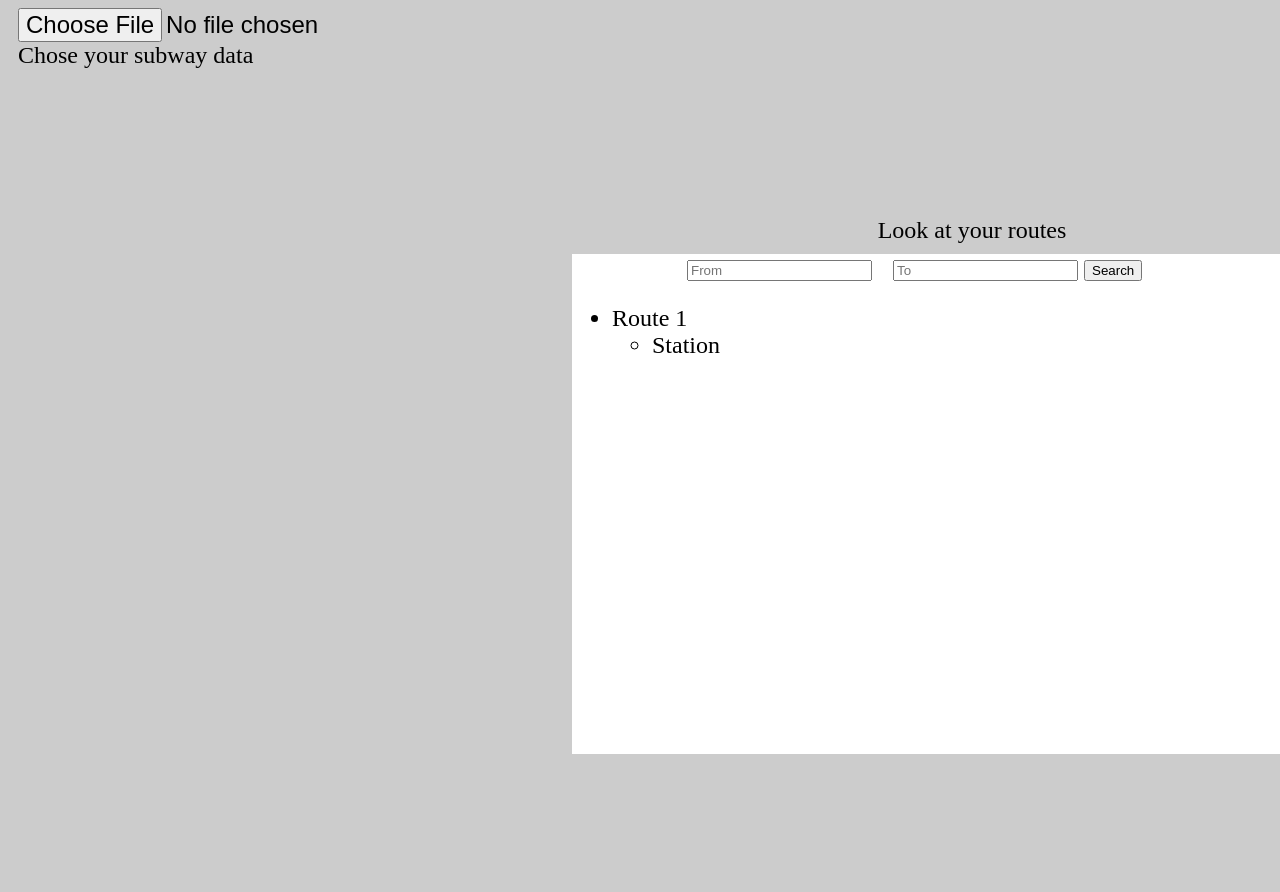
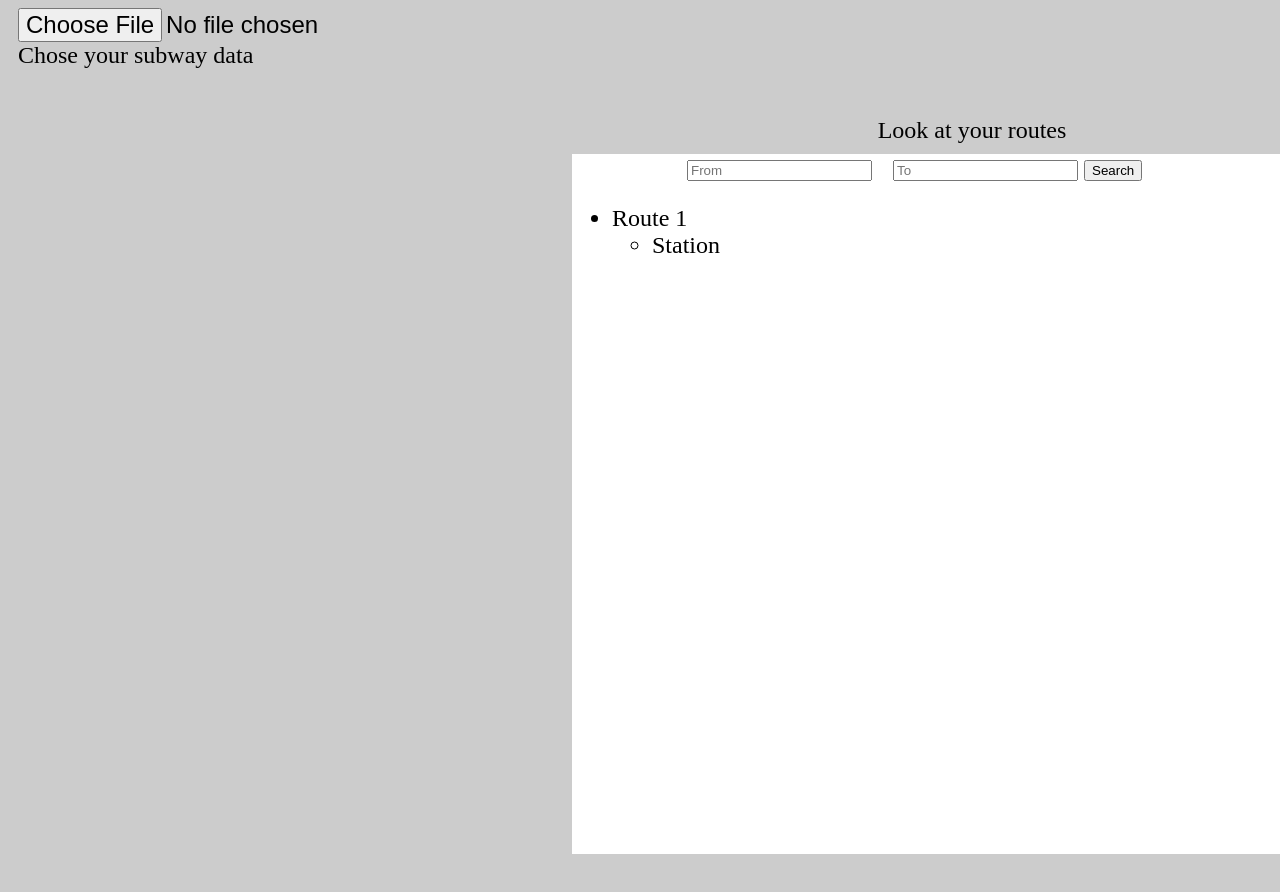
Before and after one commit to kamatozzzik/Subway, a website built with webpack: page index.html in a window 1280 px wide. Shown: the top 892 px of the page. Built offline with nearby package versions, Linux system fonts and the light colour scheme.

Commit message:
delete unnecessary styles

```diff
--- a/src/css/style.css
+++ b/src/css/style.css
@@ -45,10 +45,9 @@ body {
     padding: 10px 0;
 }
 
-.subway-map,
 .route-window {
     background-color: #fff;
-    height: 500px;
+    height: 700px;
     width: 800px;
     margin-bottom: 5px;
     overflow: hidden;
```
